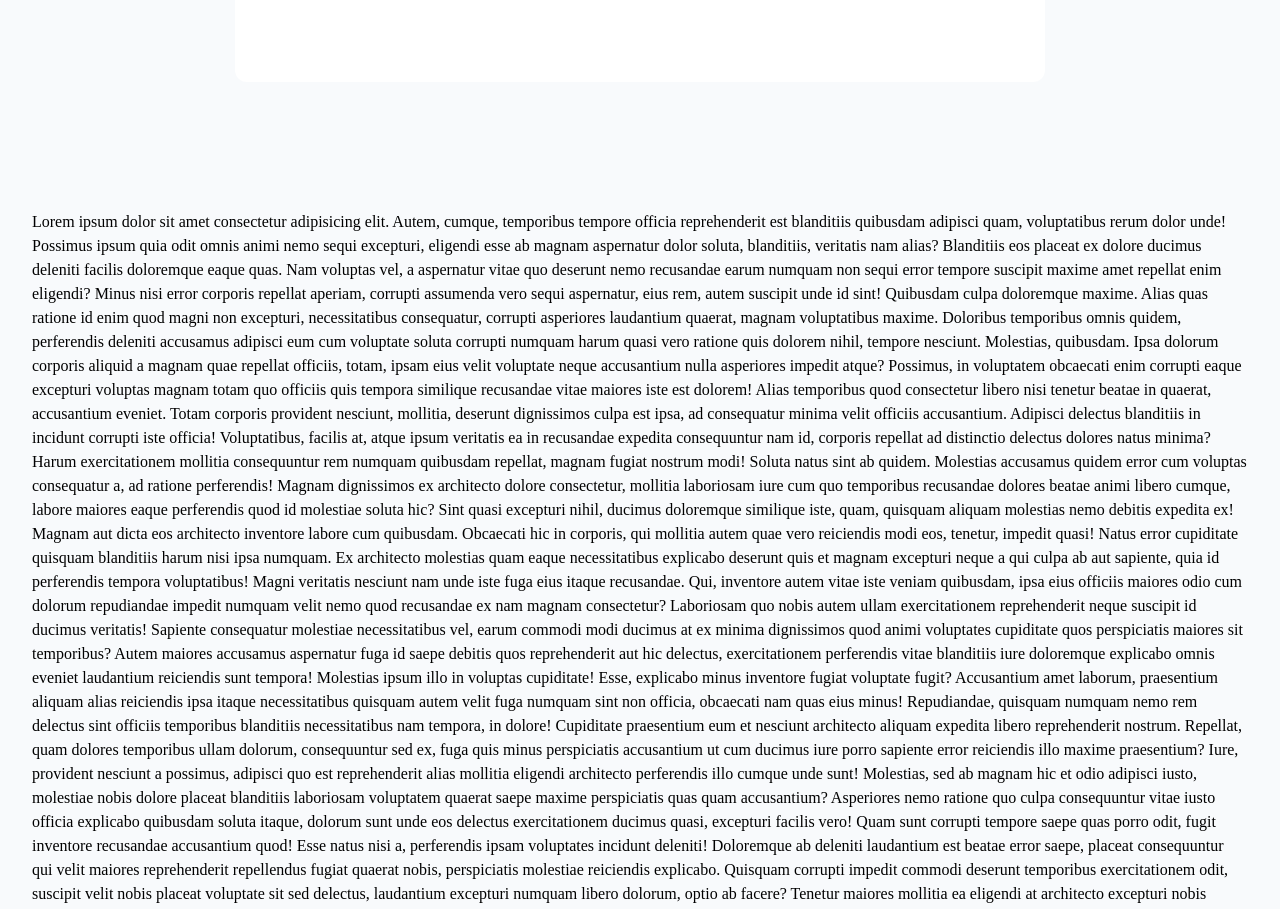
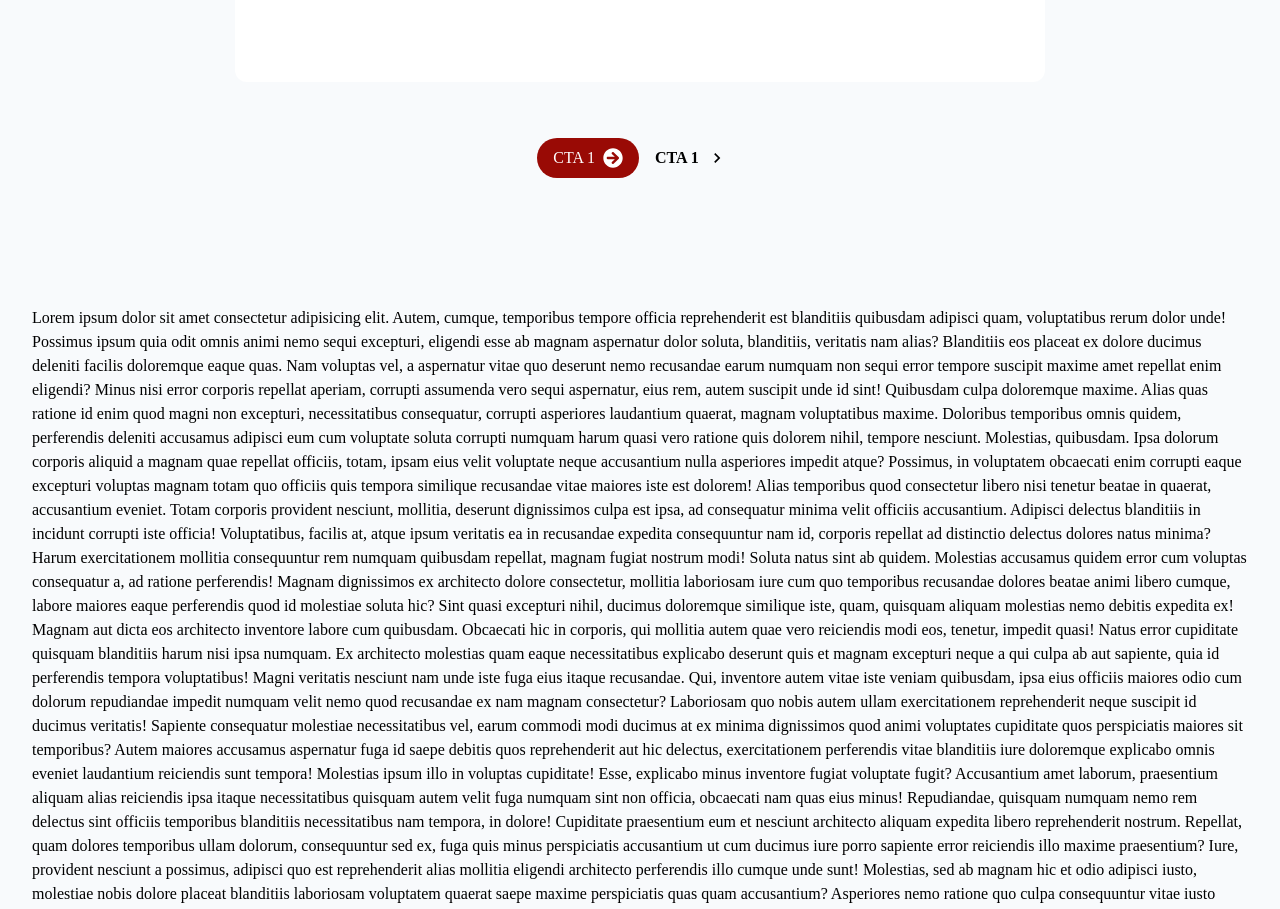
Before and after one commit to FozleRabbi1/RealEstateClient, a React (Vite) app: page / in a window 1280 px wide. Shown: the part 3969-4878 px from the top of the page. Built offline with nearby package versions, Linux system fonts and the light colour scheme.

Commit message:
added testimonial button

```diff
--- a/src/component/pages/home/Testimonials/Testimonials.jsx
+++ b/src/component/pages/home/Testimonials/Testimonials.jsx
@@ -8,13 +8,16 @@ import "swiper/css/pagination";
 import "swiper/css/navigation";
 import { Navigation } from "swiper/modules";
 import { IoMdArrowBack, IoMdArrowForward } from "react-icons/io";
+import Button from "../../../shared/Button/Button";
+import { FaArrowCircleRight } from "react-icons/fa";
+import { MdChevronRight } from "react-icons/md";
 
 const Testimonials = () => {
 
     const swiperRef = useRef(null);
     const carasodDatas = [
-        { id: 1, name : "Andy Smith", title: "Navigating properties made easy, unbeatable USA options.", secondTitle: "Chicago, IL", description: "Sem egestas elit pretium turpis eu quis tristique phasellus pellentesque elementum pharetra iaculis metus pretium.", image: "https://i.ibb.co/262Cdzy/brixagency-1.png" },
-        { id: 2, name : "Andy Smith", title: "Navigating properties made easy, unbeatable USA options.", secondTitle: "Chicago, IL", description: "Sem egestas elit pretium turpis eu quis tristique phasellus pellentesque elementum pharetra iaculis metus pretium.", image: "https://i.ibb.co/262Cdzy/brixagency-1.png" },
+        { id: 1, name: "Andy Smith", title: "Navigating properties made easy, unbeatable USA options.", secondTitle: "Chicago, IL", description: "Sem egestas elit pretium turpis eu quis tristique phasellus pellentesque elementum pharetra iaculis metus pretium.", image: "https://i.ibb.co/262Cdzy/brixagency-1.png" },
+        { id: 2, name: "Andy Smith", title: "Navigating properties made easy, unbeatable USA options.", secondTitle: "Chicago, IL", description: "Sem egestas elit pretium turpis eu quis tristique phasellus pellentesque elementum pharetra iaculis metus pretium.", image: "https://i.ibb.co/262Cdzy/brixagency-1.png" },
     ];
 
     return (
@@ -32,7 +35,6 @@ const Testimonials = () => {
             </div>
 
             <div className="flex justify-end mx-auto lg:w-2/3 mt-5 xl:-mt-4 mb-4">
-
                 <button
                     onClick={() => swiperRef.current.slideNext()}
                     className="size-8 md:size-12 border border-black duration-300 flex justify-center items-center rounded-full text-xl bg-white hover:bg-black text-black hover:text-white  z-[10]"
@@ -48,9 +50,8 @@ const Testimonials = () => {
                 </button>
             </div>
 
-
             <div className="mx-auto lg:w-2/3  bg-white flex justify-center items-center rounded-xl py-2 xl:py-10 mt-5 lg:mt-0">
-                <div className="overflow-hidden flex justify-center items-center">
+                <div className="overflow-hidden flex justify-center items-center ">
                     <div className="w-[90%] md:w-[100%] mx-auto lg:p-10">
                         <Swiper
                             spaceBetween={30}
@@ -98,6 +99,12 @@ const Testimonials = () => {
 
             </div>
 
+            <div className="flex justify-center items-center mt-5 md:mt-10">
+                <Button title="CTA 1" btnStyle="bg-[#990A05] text-white mt-4 flex justify-center items-center flex-row-reverse py-2" icon={FaArrowCircleRight} />
+
+                <Button title="CTA 1" btnStyle=" text-black mt-4 flex justify-center items-center flex-row-reverse py-2 font-semibold " icon={MdChevronRight } />
+            </div>
+
         </div>
     );
 };
```
